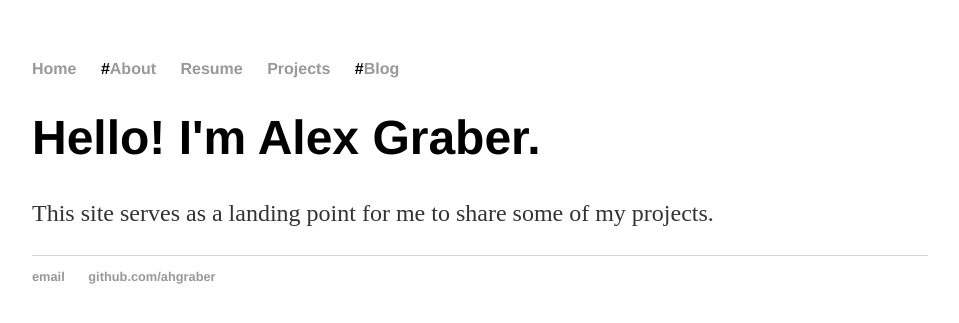
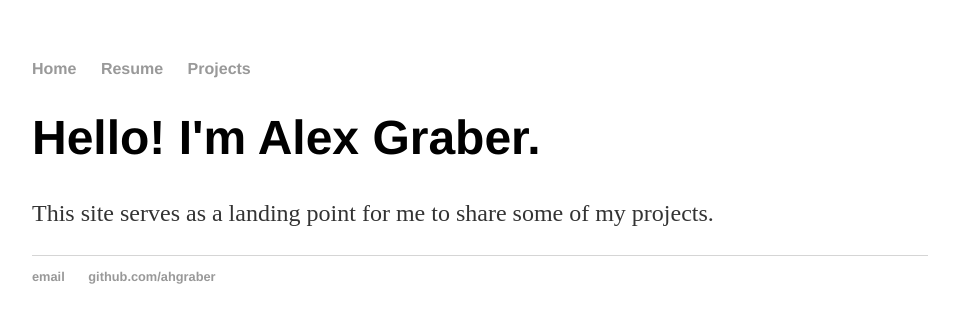
Before and after one commit to ahgraber/ahgraber.github.io, a Jekyll site: the page built from index.html, in a window 1280 px wide. Shown: the top 323 px of the page, without its empty margins (160-1119 px from the left). Built offline with Jekyll 4.4.1, drawn with Linux system fonts in a browser that asks for light colours.

Commit message:
Update default.html

```diff
--- a/_layouts/default.html
+++ b/_layouts/default.html
@@ -9,10 +9,8 @@
 			<nav>
 	    		<ul>
 	        		<li><a href="/">Home</a></li>
-		        	#<li><a href="/about">About</a></li>
 	        		<li><a href="/resume">Resume</a></li>
 	        		<li><a href="/projects">Projects</a></li>
-				#<li><a href="/blog">Blog</a></li>
 	    		</ul>
 			</nav>
 			<div class="container">
```
